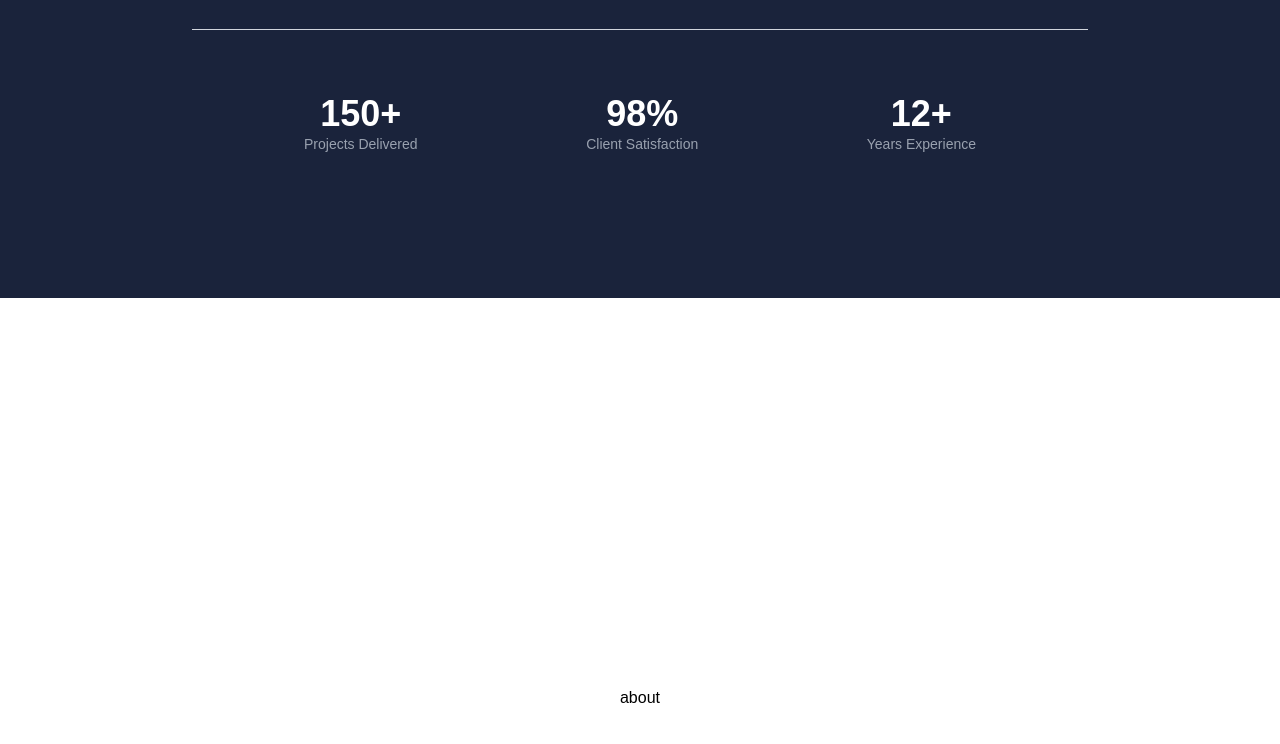
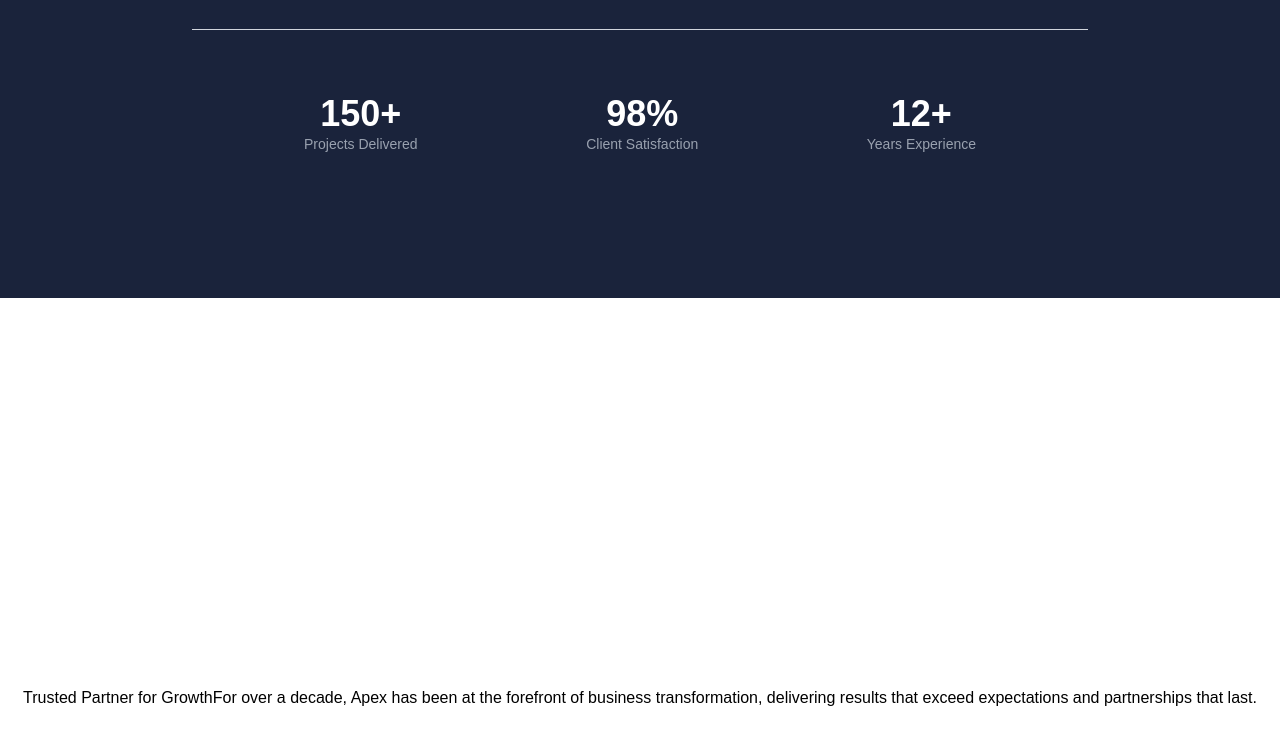
Before and after one commit to MJohanBintangP/learning2, a React (Vite) app: page / in a window 1280 px wide. Shown: the part 502-1246 px from the top of the page. Built offline with nearby package versions, Linux system fonts and the light colour scheme.

Commit message:
add about content #1

```diff
--- a/src/components/About.tsx
+++ b/src/components/About.tsx
@@ -1,7 +1,8 @@
 export default function About() {
   return (
     <section className="min-h-screen flex justify-center items-center">
-      <h1 className="text-black">about</h1>
+      <h1 className="text-black">Trusted Partner for Growth</h1>
+      <p>For over a decade, Apex has been at the forefront of business transformation, delivering results that exceed expectations and partnerships that last.</p>
     </section>
   );
 }
--- a/src/components/Hero.tsx
+++ b/src/components/Hero.tsx
@@ -1,7 +1,12 @@
 import { ArrowRight } from 'lucide-react';
 
+type PercentageItem = {
+  number: string;
+  desc: string;
+};
+
 export default function Hero() {
-  const Persentage = [
+  const Persentage: PercentageItem[] = [
     {
       number: '150+',
       desc: 'Projects Delivered',
@@ -33,7 +38,7 @@ export default function Hero() {
       <hr className="text-gray-300 w-lg md:w-4xl my-16" />
       <div className="flex justify-between w-md md:w-2xl">
         {Persentage.map((p) => (
-          <div className="flex flex-col items-center">
+          <div key={p.desc} className="flex flex-col items-center">
             <div className="text-white font-semibold text-4xl">{p.number}</div>
             <div className="text-gray-400 text-sm">{p.desc}</div>
           </div>
```
